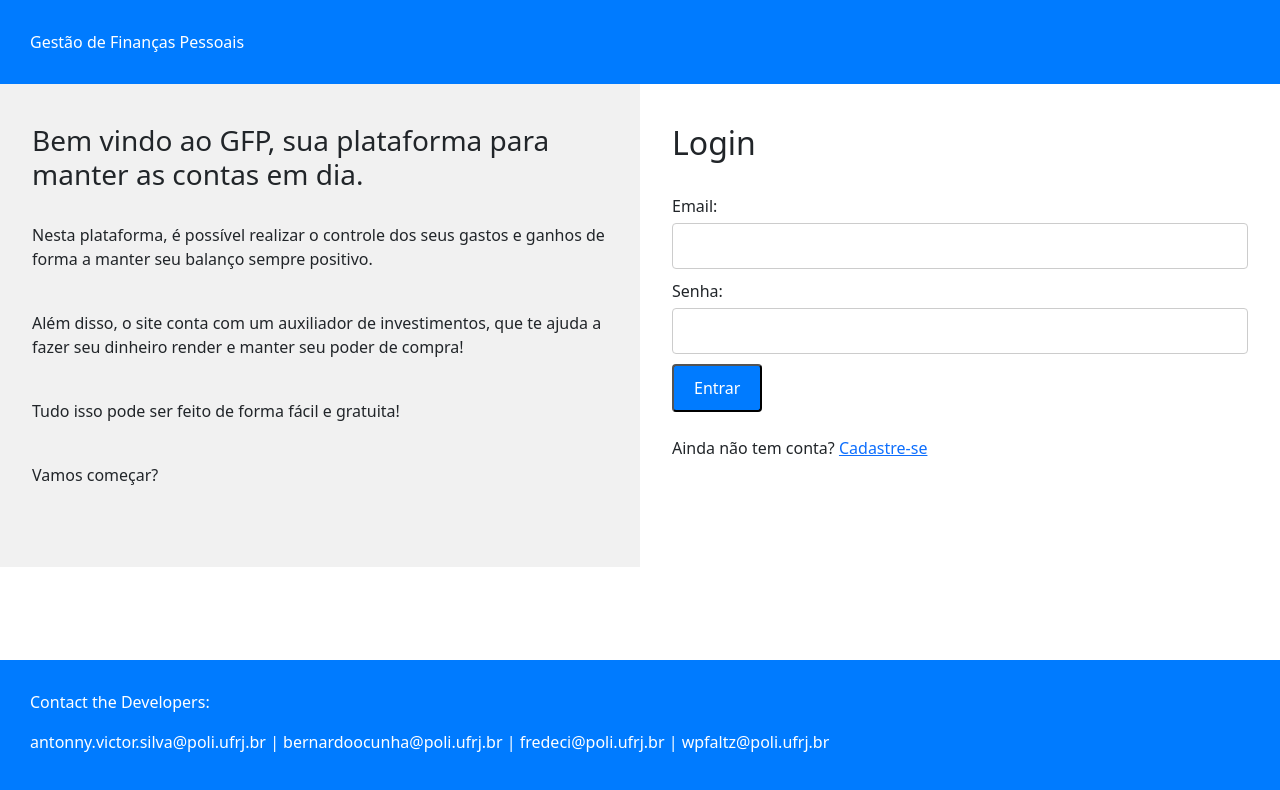
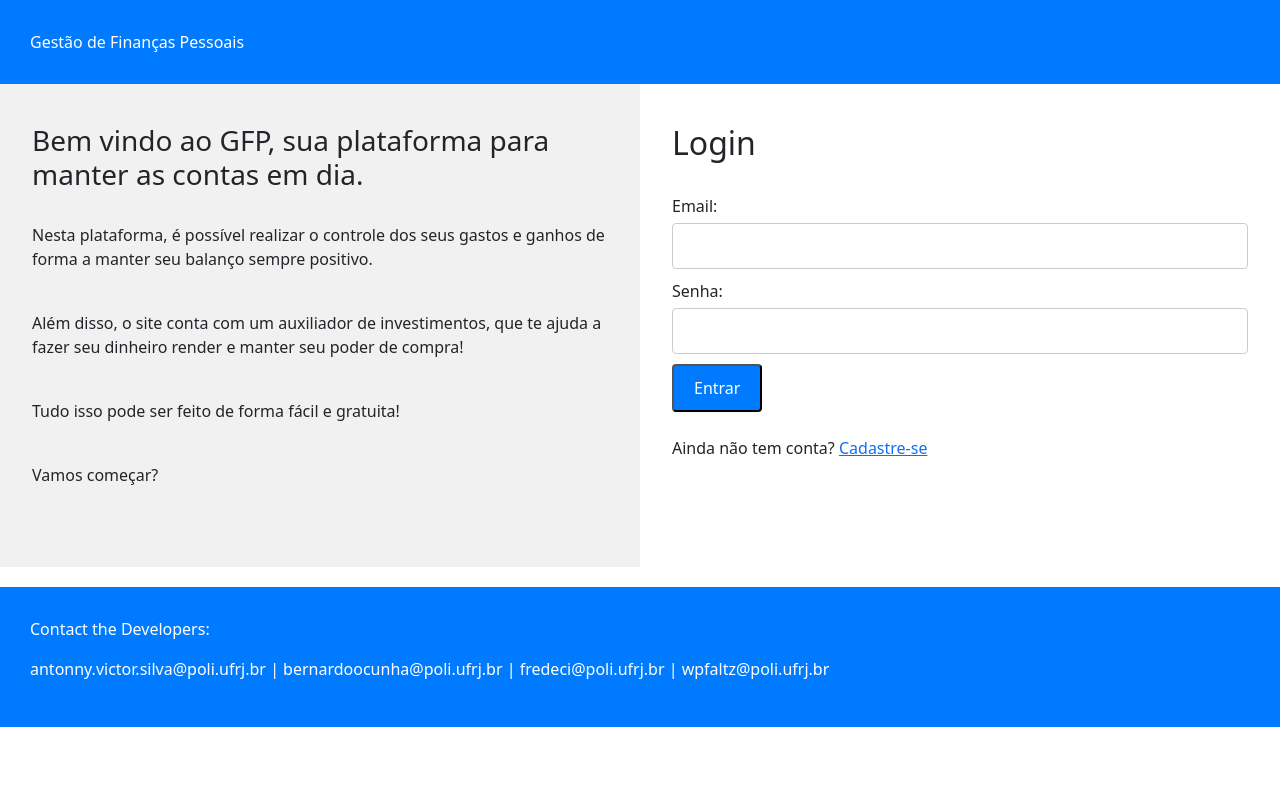
Before and after one commit to antonnyvictor18/App-gestao-financeira, a React (Create React App) app in the folder frontend/: page / in a window 1280 px wide. Shown: the top 790 px of the page. Built offline with nearby package versions, Linux system fonts and the light colour scheme; the HTML template or start-up script is replaced by a standard one.

Commit message:
change footer

```diff
--- a/frontend/public/style.css
+++ b/frontend/public/style.css
@@ -128,16 +128,6 @@ body {
   padding: 20px;
 }
 
-.footer {
-  position: fixed;
-  bottom: 0;
-  left: 0;
-  right: 0;
-  background-color: #007bff;
-  color: #fff;
-  padding: 30px;
-}
-
 li {
   display: inline;
 }
```
